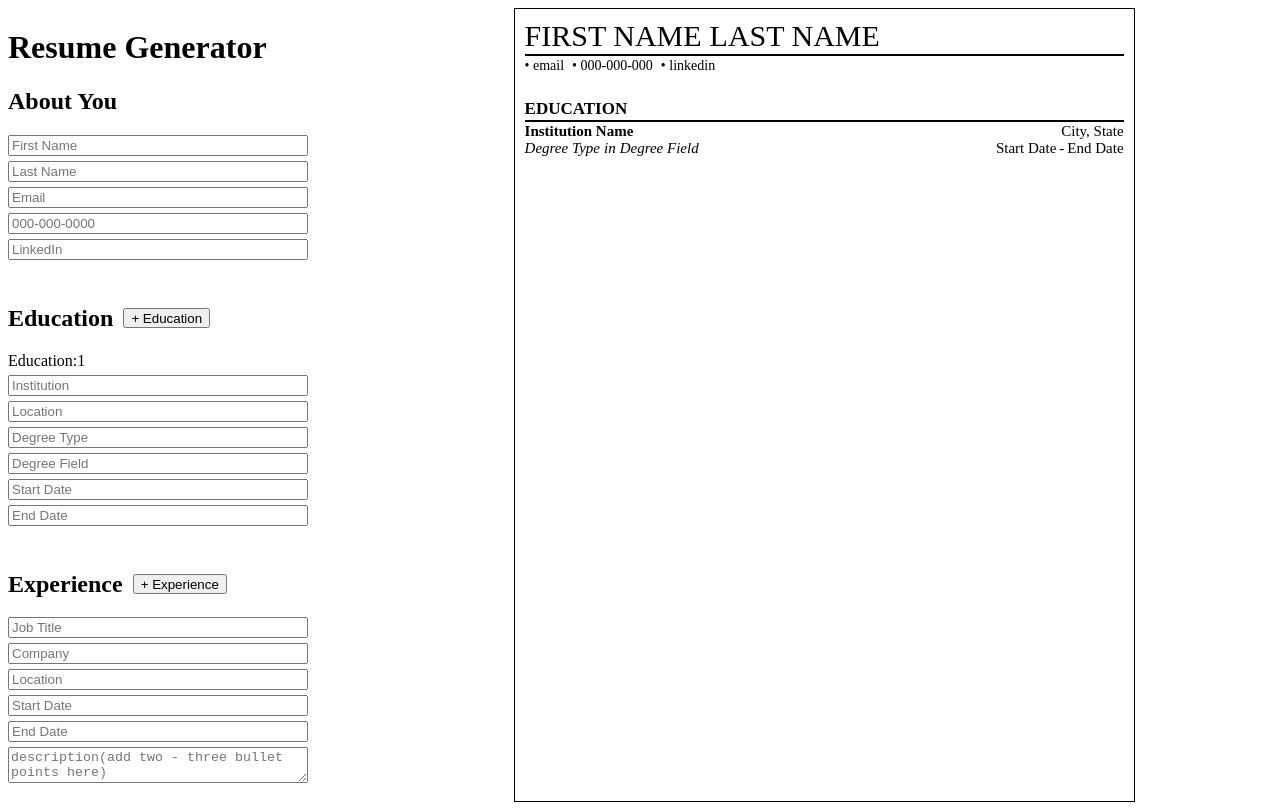
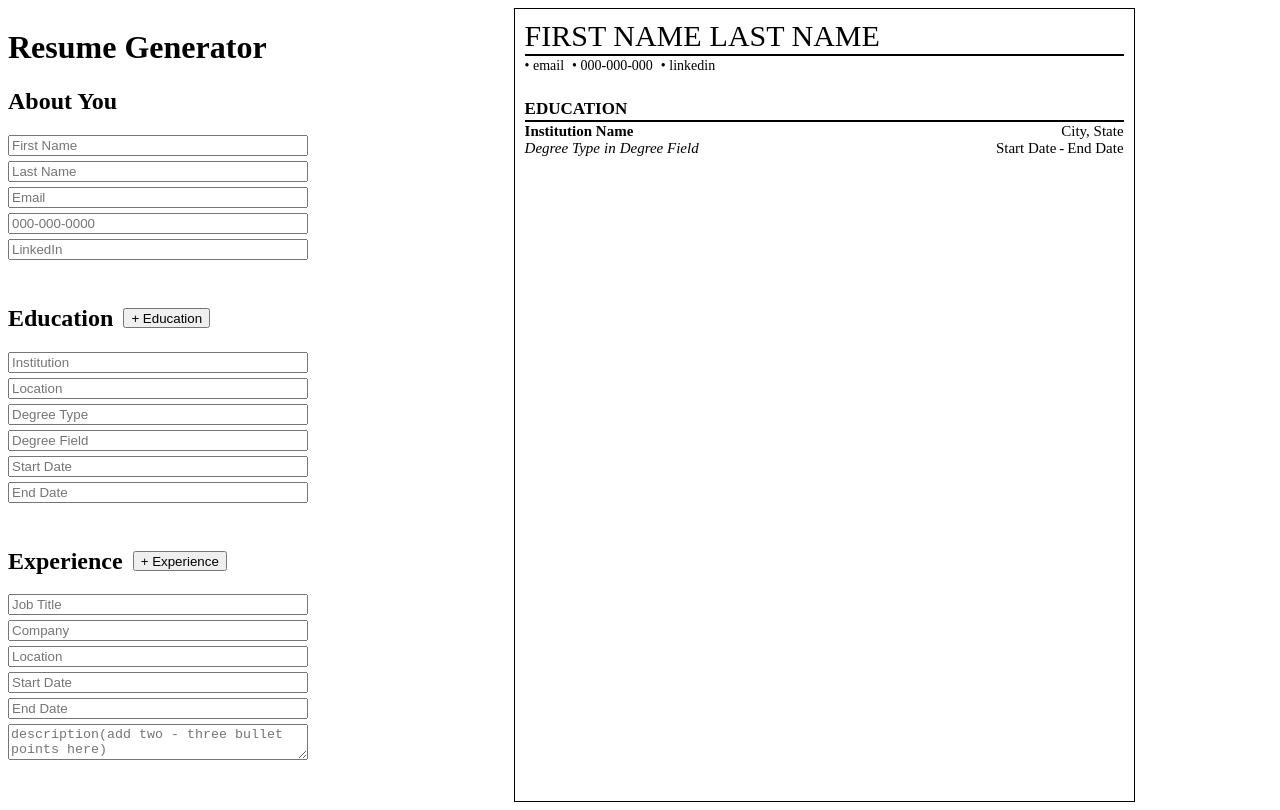
Before and after one commit to olvbrntly/resume-generator, a React (Create React App) app: page / in a window 1280 px wide. Built offline with nearby package versions, Linux system fonts and the light colour scheme.

Commit message:
removed the form title with Id

```diff
--- a/src/components/EduForm.js
+++ b/src/components/EduForm.js
@@ -6,7 +6,6 @@ function EduForm({handleEduChange, eduId, deleteEdus}){
     return(
         <div>
             <form className='form' >
-              <div>Education:{eduId}</div>
                 <input type='text'
                        name="institution"
                        placeholder='Institution'
```
